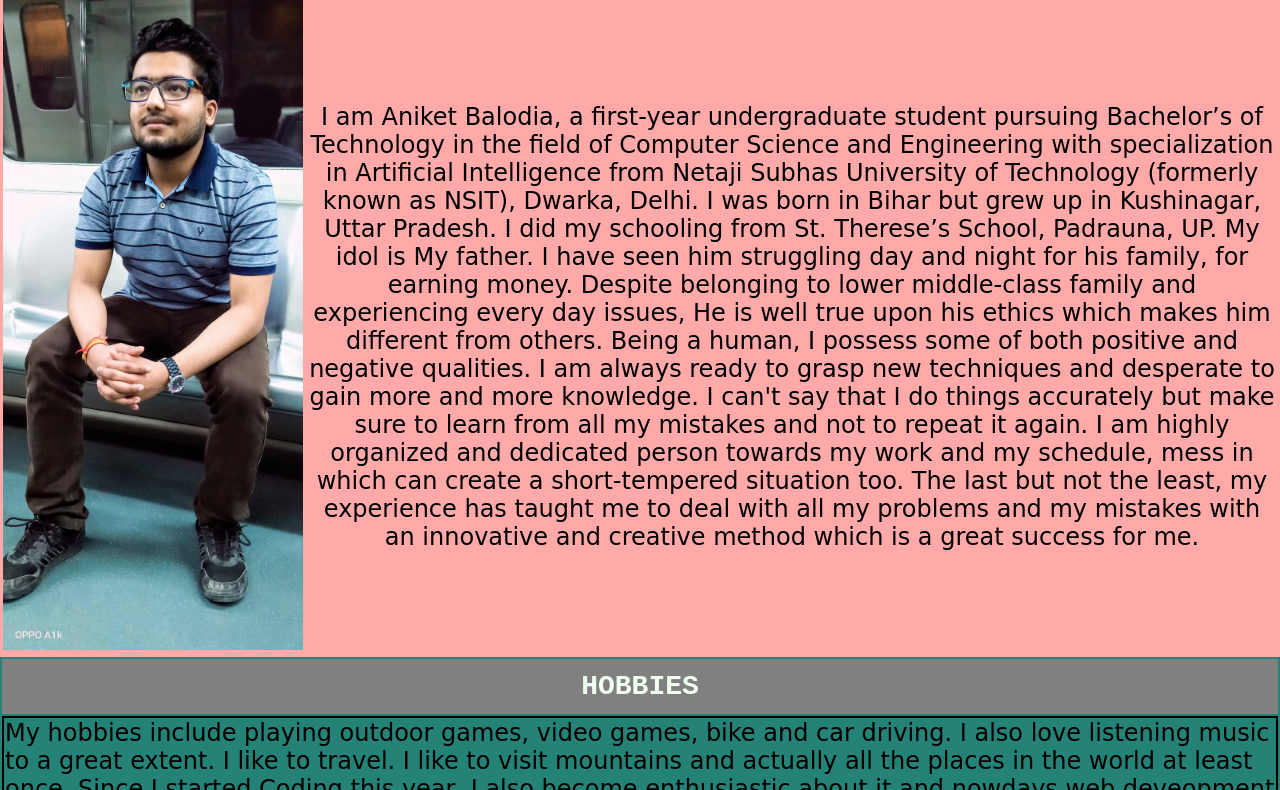
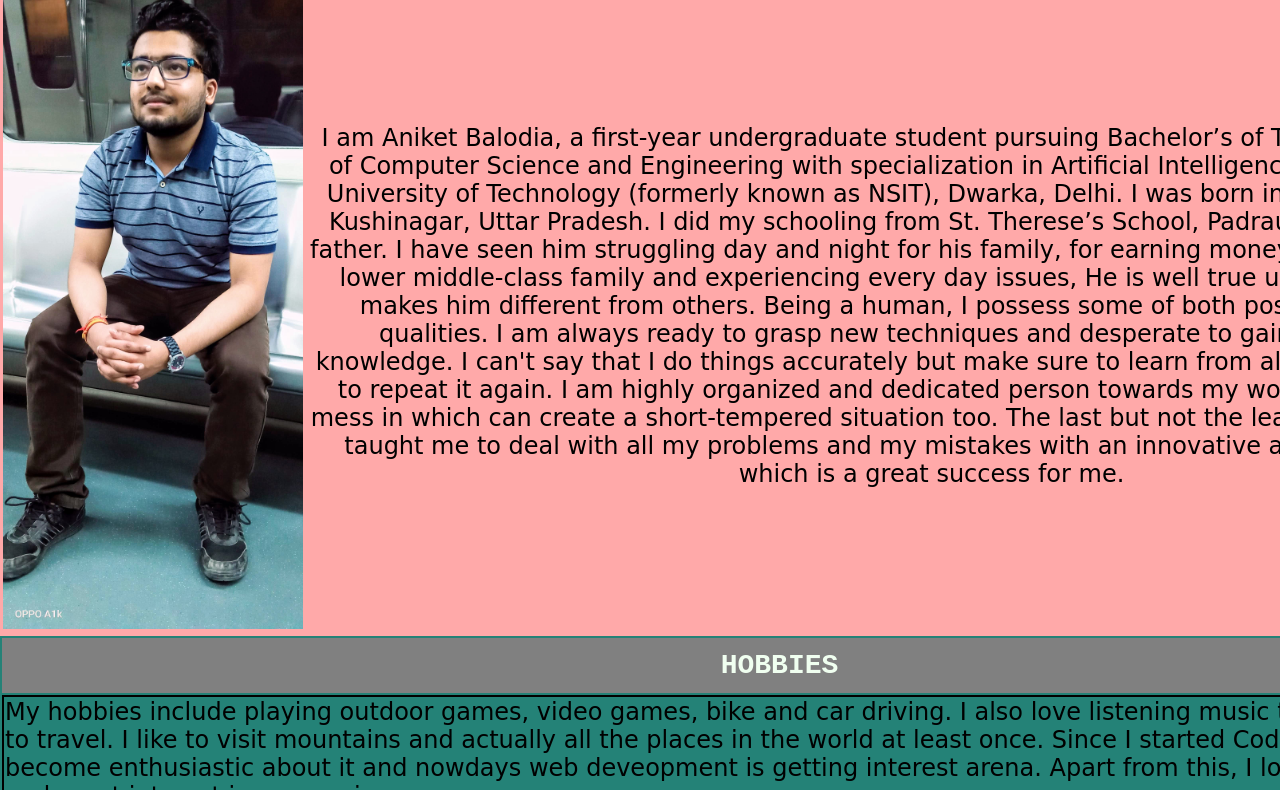
Before and after one commit to Aniket-coder29/portfolio, a plain HTML site: page index.html in a window 1280 px wide. Shown: the part 104-894 px from the top of the page. Drawn offline with Linux system fonts and the light colour scheme.

Commit message:
Update index.html

```diff
--- a/index.html
+++ b/index.html
@@ -7,7 +7,7 @@
     <title>Welcome to My Portfolio</title>
     <link rel="stylesheet" href="portgord.css">
 </head>
-<body>
+<body style="width:fit-content;">
     <header>
         <table>
             <tr class="tab1">
```
